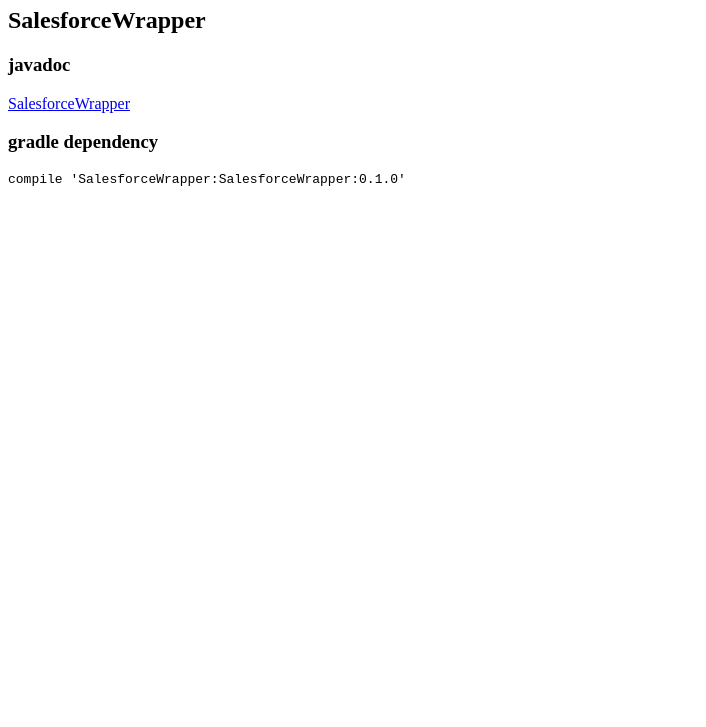
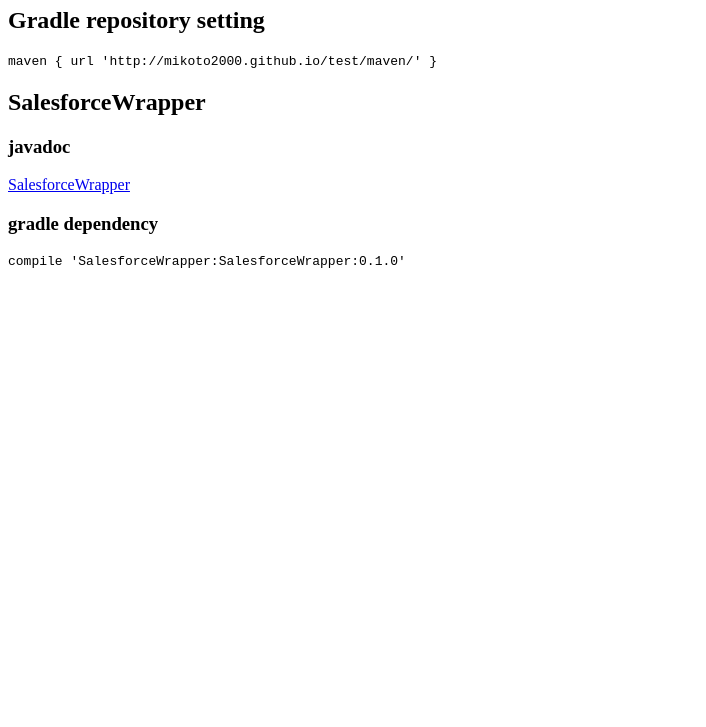
Before and after one commit to mikoto2000/test, a plain HTML site: page index.html in a window 1280 px wide. Shown: the part 73-800 px from the top of the page, without its empty margins (0-706 px from the left). Drawn offline with Linux system fonts and the light colour scheme.

Commit message:
Update 'index.html'.
gradle の、 repositories 設定値を追加。

```diff
--- a/index.html
+++ b/index.html
@@ -6,6 +6,8 @@
     </head>
     <body>
         <h1>mikoto2000 javadoc and maven repository site.</h1>
+        <h2 id="repositories">Gradle repository setting</h2>
+        <pre class="gradle"><code>maven { url &#39;http://mikoto2000.github.io/test/maven/&#39; }</code></pre>
         <h2 id="salesforcewrapper">SalesforceWrapper</h2>
         <h3 id="javadoc">javadoc</h3>
         <p><a href="./javadoc/SalesforceWrapper/index.html">SalesforceWrapper</a></p>
```
